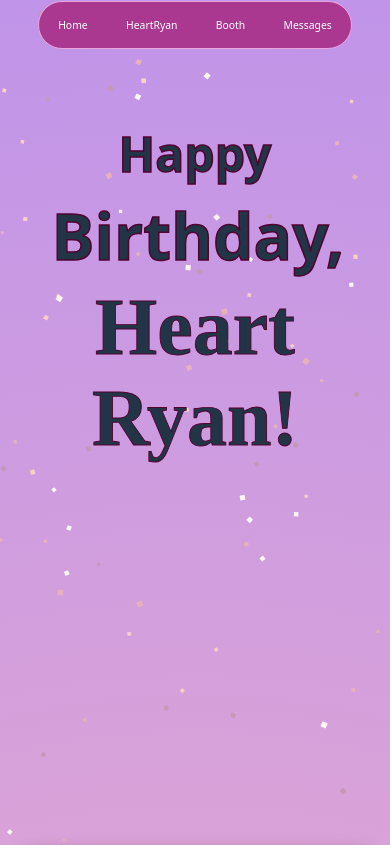
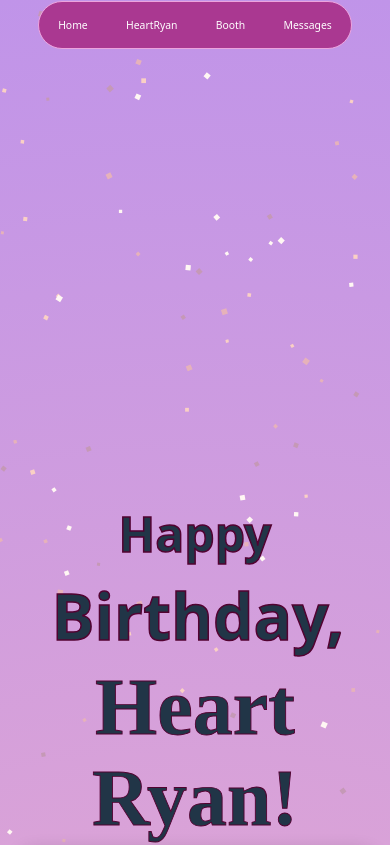
Before and after one commit to yelamoste/heartRyanE, a React (Vite) app: page / in a window 390 px wide. Shown: the top 845 px of the page. Built offline with nearby package versions, Linux system fonts and the light colour scheme; a web font is replaced by a local one.

Commit message:
FrontContainer Modified

```diff
--- a/src/container/FrontContainer/FrontContainer.css
+++ b/src/container/FrontContainer/FrontContainer.css
@@ -7,6 +7,11 @@
   flex-direction: column;
   align-items: center;
   justify-content: flex-end;
+}
+
+.heartPicture {
+  height: 50%;
+  width: 100%;
 }
 
 /* Text */
@@ -50,6 +55,6 @@
 @media only screen and (max-width: 1000px) {
   .frontContainer {
     width: 100%;
-    height: 50%;
+    height: 100%;
   }
 }
```
